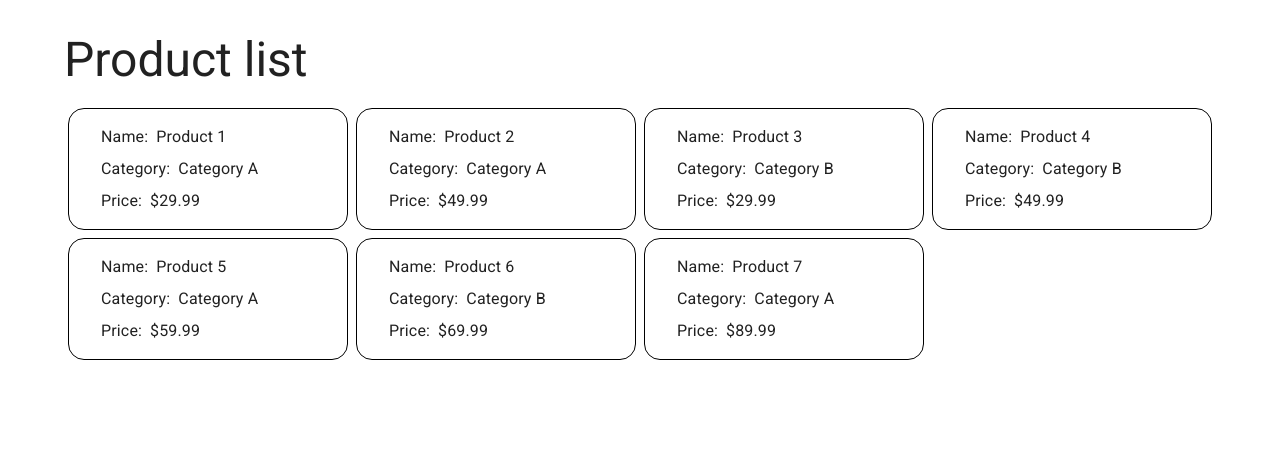
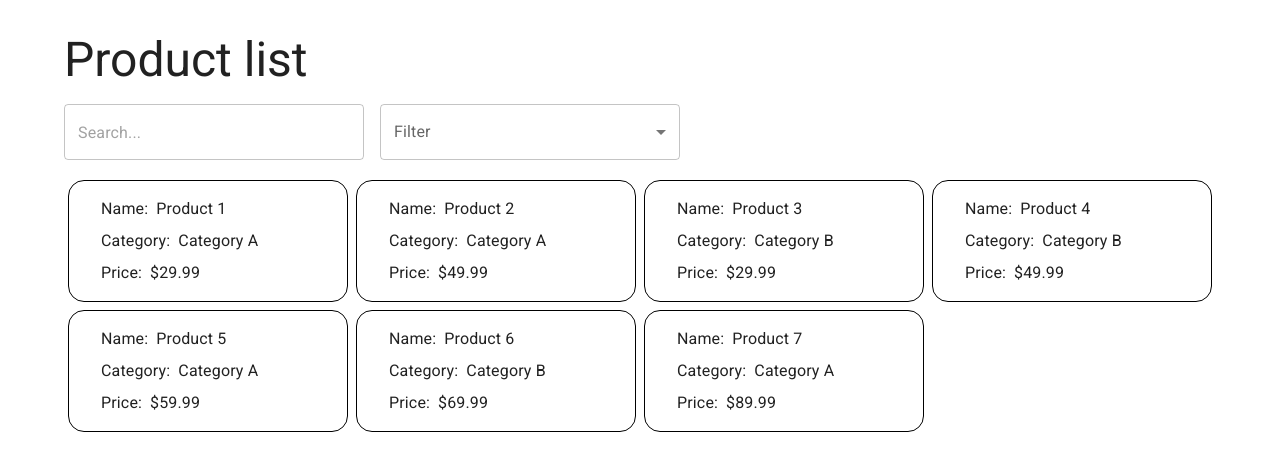
Before and after one commit to abidhkm/product-list, a React (Create React App) app: page / in a window 1280 px wide. Shown: the top 470 px of the page. Built offline with nearby package versions, Linux system fonts and the light colour scheme; data requests are answered from the project's data file.

Commit message:
basic filtering

```diff
--- a/package.json
+++ b/package.json
@@ -8,6 +8,7 @@
     "@fontsource/roboto": "^5.0.14",
     "@mui/icons-material": "^5.16.6",
     "@mui/material": "^5.16.6",
+    "@tanstack/react-query": "^5.51.21",
     "@testing-library/jest-dom": "^5.17.0",
     "@testing-library/react": "^13.4.0",
     "@testing-library/user-event": "^13.5.0",
--- a/src/App.tsx
+++ b/src/App.tsx
@@ -1,14 +1,18 @@
 import { Container, CssBaseline } from '@mui/material';
 import { Products } from './pages/products/Products';
 import { Fragment } from 'react/jsx-runtime';
+import { QueryClient, QueryClientProvider } from '@tanstack/react-query';
+
+const queryClient = new QueryClient()
 
 function App() {
   return (<Fragment>
+    <QueryClientProvider client={queryClient}>
     <CssBaseline />
     <Container sx={{padding: 4}} maxWidth="lg">
       <Products />
     </Container>
-
+    </QueryClientProvider>
   </Fragment>
   );
 }
--- a/src/components/ProductItem/ProductItem.tsx
+++ b/src/components/ProductItem/ProductItem.tsx
@@ -10,7 +10,15 @@ export const ProductItem = (product: Product) => {
     </Stack>
     }
 
-    return <Stack px={4} py={2} spacing={1} border={"1px solid black"} borderRadius={4}>
+    return <Stack px={4} py={2} spacing={1} border={"1px solid black"} borderRadius={4}
+    sx={{
+        cursor: "pointer",
+        transition: 'transform 0.3s ease-in-out',
+        ":hover":{
+            transform: 'scale(1.05)'
+        }
+    }}
+    >
     {showLabelAndValue("Name", product.name)}
     {showLabelAndValue("Category", product.category)}
     {showLabelAndValue("Price", `$${product.price}`)}
--- /dev/null
+++ b/src/components/filter/Filter.tsx
@@ -0,0 +1,49 @@
+import { FormControl, InputLabel, Select, OutlinedInput, MenuItem, SelectChangeEvent } from "@mui/material"
+const ITEM_HEIGHT = 48;
+const ITEM_PADDING_TOP = 8;
+const MenuProps = {
+  PaperProps: {
+    style: {
+      maxHeight: ITEM_HEIGHT * 4.5 + ITEM_PADDING_TOP,
+      width: 250,
+    },
+  },
+};
+
+type FilterProps = {
+    selectedCategories: string[]
+    categoryList: string[]
+    onCategorySelectionChange: (value: string[]) => void
+}
+
+export const Filter = ({selectedCategories, categoryList, onCategorySelectionChange}: FilterProps) => {
+
+    const handleChange = (event: SelectChangeEvent<typeof categoryList>) => {
+        const {   target: { value }} = event;
+        onCategorySelectionChange(
+          // On autofill we get a stringified value.
+          typeof value === 'string' ? value.split(',') : value,
+        );
+      };
+
+    return <FormControl sx={{ m: 1, width: 300 }}>
+    <InputLabel id="category-filter">Filter</InputLabel>
+    <Select
+      labelId="category-filter"
+      multiple
+      value={selectedCategories}
+      onChange={handleChange}
+      input={<OutlinedInput label="Name" />}
+      MenuProps={MenuProps}
+    >
+      {categoryList.map((name) => (
+        <MenuItem
+          key={name}
+          value={name}
+        >
+          {name}
+        </MenuItem>
+      ))}
+    </Select>
+  </FormControl>
+}
--- a/src/pages/products/Products.tsx
+++ b/src/pages/products/Products.tsx
@@ -1,28 +1,60 @@
-import { Stack, Typography } from "@mui/material"
-import { useEffect, useState } from "react"
+import { CircularProgress, Stack, TextField, Typography } from "@mui/material"
 import { Product } from "../../types"
 import { ProductItem } from "../../components/ProductItem/ProductItem"
 import Grid2 from "@mui/material/Unstable_Grid2"
+import { useQuery } from "@tanstack/react-query"
+import { useMemo, useState } from "react"
+import { Filter } from "../../components/filter/Filter"
 
+
+const fetchProducts = async (): Promise<Product[]> => {
+    const res = await fetch('http://localhost:3001/products')
+    return await res.json()
+}
+
+const filterProducts = (products: Product[], nameSearchText: string, categoryFilterSelection: string[]) => {
+    const nameSearchResult = products?.filter(product => String(product.name.replaceAll(' ', '')).toLowerCase().includes(nameSearchText.replaceAll(' ','').toLowerCase()))
+    const categorySearchResult = nameSearchResult.filter(product => categoryFilterSelection.length ? categoryFilterSelection.includes(product.category) : true)
+    return categorySearchResult
+}
 
 
 export const Products = () => {
-    const [products, setProducts] = useState<Product[]>([])
 
-    useEffect(() => {
-        const fetchProducts = async () => {
-            const res = await fetch('http://localhost:3001/products')
-            setProducts(await res.json())
-        }
+    const [searchText, setSearchText] = useState('')
+    const [selectedCategories, setSelectedCategoryList] = useState<string[]>([])
+    const {data, isLoading} = useQuery({ queryKey: ['products'], queryFn: fetchProducts})
 
-        fetchProducts()
-    }, [])
+    const uniqueCategories = useMemo(() => Array.from(new Set(data?.map(item => item.category))), [data])
+    const products = filterProducts(data || [], searchText, selectedCategories)
+
 
     return <Stack spacing={2}>
         <Typography variant="h3">Product list</Typography>
 
+        <Stack direction="row" spacing={2}>
+
+        <TextField
+            sx={{ width: 300 }}
+            placeholder="Search..."
+            value={searchText}
+            onChange={e => setSearchText(e.target.value)}
+         />
+
+        <Filter
+            categoryList={uniqueCategories}
+            selectedCategories={selectedCategories}
+            onCategorySelectionChange={(updatedCategorySelection) => setSelectedCategoryList(updatedCategorySelection)}
+        />
+
+
+
+        </Stack>
+
+
         <Grid2 container spacing={[1,1]}>
-            {products.map(product => <Grid2
+            {isLoading && <CircularProgress />}
+            {products?.map(product => <Grid2
             key={product.id}
             lg={3}
             md={4}
```
Also changed, not shown: 1 other file (tests, documents, lock files or other folders).
